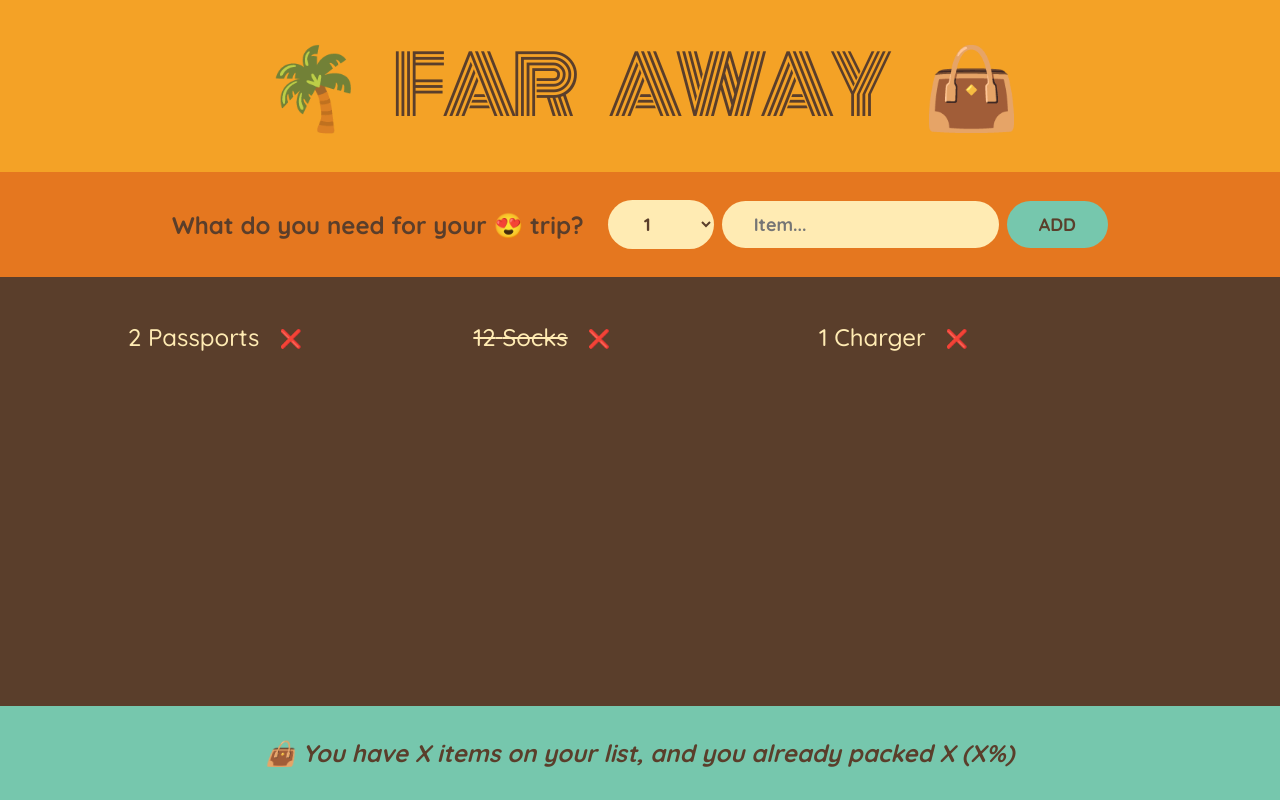
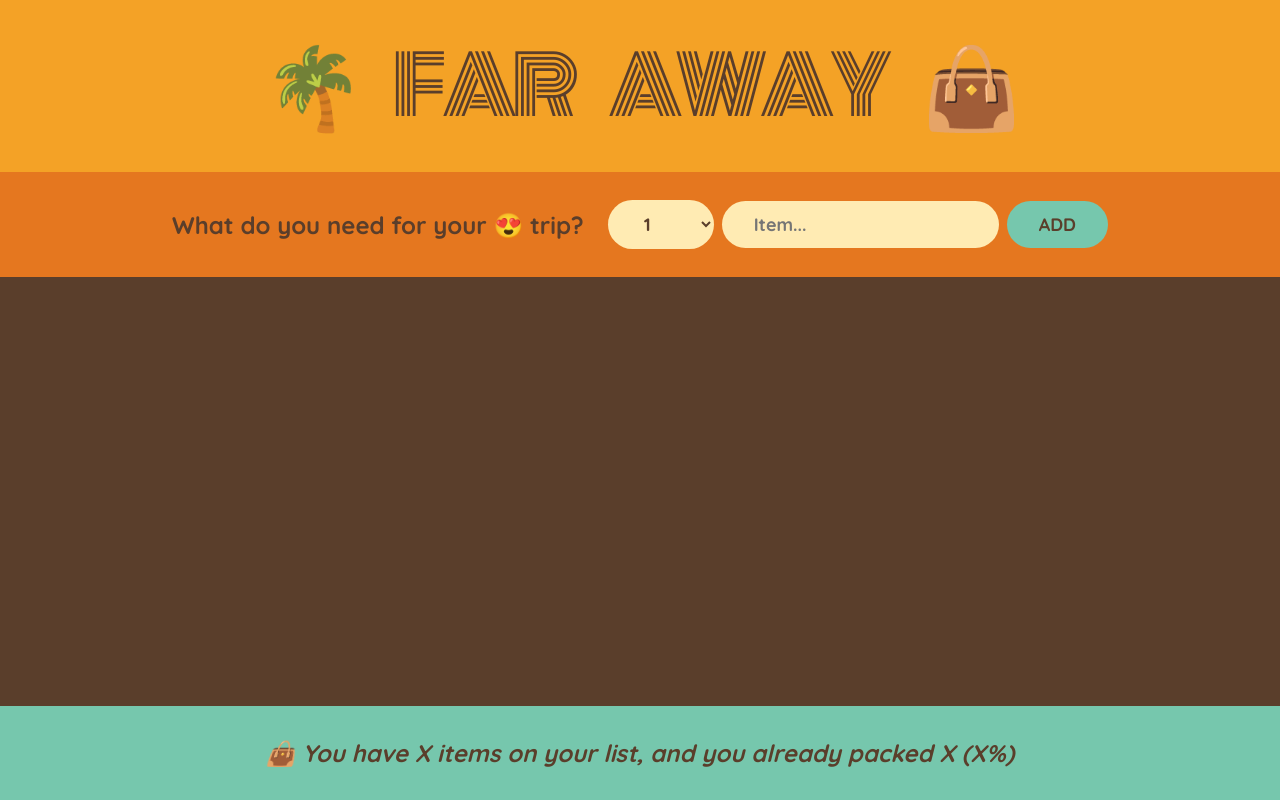
Before and after one commit to sahsan73/travel-list, a React (Create React App) app: page / in a window 1280 px wide. Built offline with nearby package versions, Linux system fonts and the light colour scheme.

Commit message:
add feature - new items to the packing list

```diff
--- a/src/App.js
+++ b/src/App.js
@@ -7,11 +7,17 @@ const initialItems = [
 ];
 
 export default function App() {
+  const [items, setItems] = useState([]);
+
+  const handleAddItems = function (newItem) {
+    setItems((items) => [...items, newItem]);
+  };
+
   return (
     <div className="app">
       <Logo />
-      <Form />
-      <PackingList />
+      <Form onAddItems={handleAddItems} />
+      <PackingList items={items} />
       <Stats />
     </div>
   );
@@ -21,7 +27,7 @@ function Logo() {
   return <h1>🌴 Far Away 👜</h1>;
 }
 
-function Form() {
+function Form({ onAddItems }) {
   const [description, setDescription] = useState("");
   const [quantity, setQuantity] = useState(1);
 
@@ -32,6 +38,7 @@ function Form() {
 
     const newItem = { description, quantity, packed: false, id: Date.now() };
     console.log(newItem);
+    onAddItems(newItem);
 
     setDescription("");
     setQuantity(0);
@@ -71,11 +78,11 @@ function Form() {
   );
 }
 
-function PackingList() {
+function PackingList({ items }) {
   return (
     <div className="list">
       <ul>
-        {initialItems.map((item) => (
+        {items.map((item) => (
           <Item item={item} key={item.id} />
         ))}
       </ul>
```
